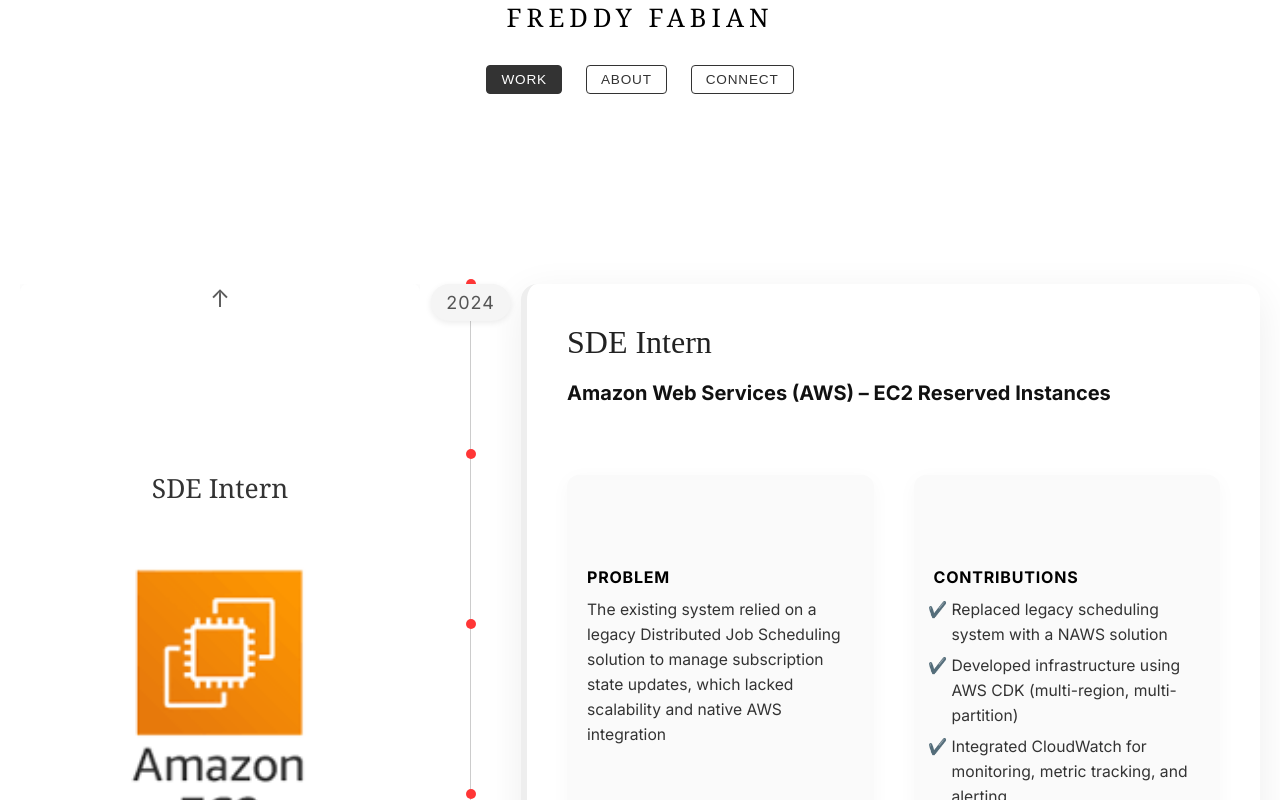
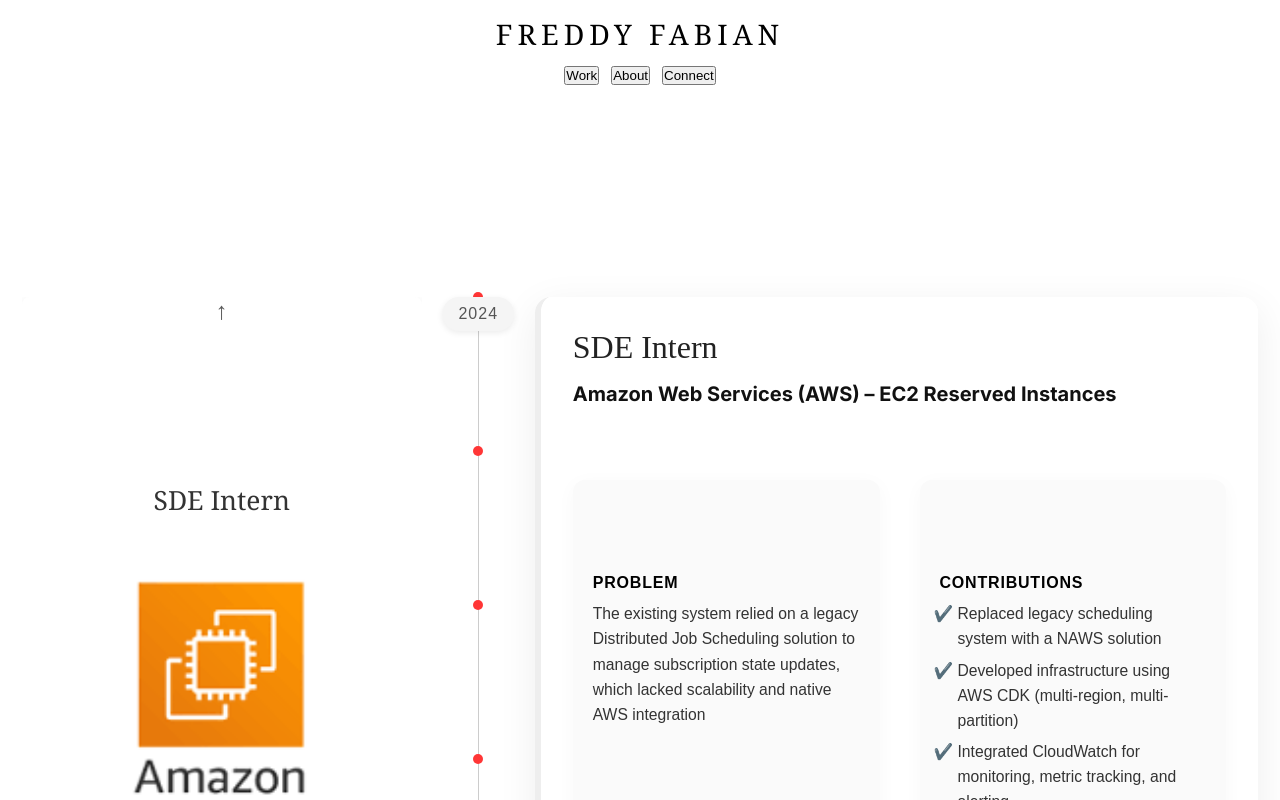
Before and after one commit to Freddy444/freddyportfolio, a React (Create React App) app: page / in a window 1280 px wide. Both pictures are taken after a click on the button "WORK". Shown: the top 800 px of the page. Built offline with nearby package versions, Linux system fonts and the light colour scheme.

Commit message:
Update Landing.css

```diff
--- a/src/sections/Landing.css
+++ b/src/sections/Landing.css
@@ -1,44 +1,46 @@
+/* Base Reset & Global Fix */
+html, body {
+  margin: 0;
+  padding: 0;
+  font-family: 'Inter', sans-serif;
+  background-color: #fff !important;
+}
+
+/* Layout: Section */
 .work-section {
-  padding: 10px 20px;
-  max-width: 100%;
-  margin: 0 auto;
-  font-family: 'Inter', sans-serif;
-  background-color: #fff;
+  padding: 2rem 1.7vw;
   display: flex;
   flex-direction: column;
-  min-height: 100vh;
+  height: 100vh;
 }
 
+/* Header Title */
 .work-section h2 {
   font-size: 1.6rem;
-  margin-bottom: 70px;
+  margin-bottom: 3rem;
+  font-family: 'Cochin', Georgia, serif;
   color: #000;
-  font-family: Cochin, Georgia, Times, 'Times New Roman', serif;
   text-align: center;
   letter-spacing: 5px;
 }
 
+/* Container Layout */
 .work-container {
   display: grid;
-  grid-template-columns: 1fr auto 1.8fr;
-  gap: 20px;
-  align-items: flex-start;
-  height: 100%;
   grid-template-columns: 1fr auto minmax(0, 2.5fr);
+  gap: 2rem;
   align-items: stretch;
-
 }
 
+/* Scrollable Project List */
 .projects-scroll-container {
-  height: 820px;
   width: 400px;
-  overflow-y: scroll;
+  height: 770px;
+  overflow-y: auto;
   scroll-snap-type: y mandatory;
+  background: #fff;
   -ms-overflow-style: none;
   scrollbar-width: none;
-  background: #fff;
-  position: relative;
-  overflow-y: auto;
 }
 
 .projects-scroll-container::-webkit-scrollbar {
@@ -48,79 +50,44 @@
 .projects-list {
   display: flex;
   flex-direction: column;
-  gap: 40px;
-  padding: 20px 0;
+  gap: 2.5rem;
+  padding: 1.25rem 0;
   align-items: flex-start;
 }
 
+/* Project Details */
 .project-details-pane {
-  width: 100%;
-  height: 100%;
   background: #fff;
-  padding: 40px;
-  border-radius: 16px;
+  padding: 2rem;
+  max-height: 770px;
+  border-radius: 1rem;
   border-left: 6px solid #eee;
   box-shadow: 0 10px 40px rgba(0, 0, 0, 0.07);
   overflow-y: auto;
   flex-grow: 1;
-  max-height: 85vh;
-  transition: all 0.3s ease;
-  max-height: none;
   box-sizing: border-box;
 }
 
 .project-details-pane h3 {
   font-size: 2rem;
-  margin-bottom: 20px;
+  margin-bottom: 1rem;
   color: #222;
-  font-family: Cochin,'Times New Roman', serif;
-
+  font-family: 'Cochin', 'Times New Roman', serif;
 }
 
-.label {
-  font-weight: 600;
-  margin-bottom: 4px;
-  color: #333;
-}
-
-.year-group {
-  position: relative;
-  width: 1px; /* width of the line */
-  background-color: #ccc;
-  border-radius: 2px;
-  height: 100%;
-  margin: 0 30px;
-}
-
-.year-label {
-  position: absolute;
-  left: 50%;
-  transform: translateX(-50%);
-  font-size: 18px;
-  background: #f5f5f5;
-  padding: 8px 16px;
-  border-radius: 20px;
-  font-weight: 500;
-  color: #555;
-  box-shadow: 0 2px 6px rgba(0, 0, 0, 0.08);
-  text-transform: uppercase;
-  letter-spacing: 1px;
-  transition: all 0.3s ease;
-}
-
+/* Grid Description */
 .description-grid {
   display: grid;
   grid-template-columns: 1fr 1fr;
-  gap: 40px;
-  align-items: start;
-  margin-top: 20px;
+  gap: 2.5rem;
+  margin-top: 1.5rem;
 }
 
 .description-grid .left,
 .description-grid .right {
-  padding: 20px;
+  padding: 1.25rem;
   background-color: #fafafa;
-  border-radius: 12px;
+  border-radius: 0.75rem;
   box-shadow: 0 4px 20px rgba(0, 0, 0, 0.03);
 }
 
@@ -129,10 +96,39 @@
   color: #5c8aff;
 }
 
-/*arrows*/
+.label {
+  font-weight: 600;
+  margin-bottom: 0.25rem;
+  color: #333;
+}
+
+/* Year Scroll Line */
+.year-group {
+  position: relative;
+  width: 1px;
+  background-color: #ccc;
+  border-radius: 2px;
+  height: 100%;
+  margin: 0 1.5rem;
+}
+
+.year-label {
+  position: absolute;
+  left: 50%;
+  transform: translateX(-50%);
+  font-size: 1rem;
+  background: #f5f5f5;
+  padding: 0.5rem 1rem;
+  border-radius: 20px;
+  color: #555;
+  box-shadow: 0 2px 6px rgba(0, 0, 0, 0.08);
+  text-transform: uppercase;
+  letter-spacing: 1px;
+}
+
+/* Arrows */
 .scroll-wrapper {
   position: relative;
-  flex: 1; /* Take available space */
   display: flex;
   flex-direction: column;
   align-items: center;
@@ -142,122 +138,125 @@
   position: absolute;
   left: 50%;
   transform: translateX(-50%);
-  font-size: 24px;
+  font-size: 1.5rem;
   color: #333;
-  z-index: 10;
   opacity: 0.8;
   pointer-events: none;
+  z-index: 10;
 }
 
-.scroll-arrow.up {
-  top: 0;
-}
+.scroll-arrow.up { top: 0; }
+.scroll-arrow.down { bottom: 0; }
 
-.scroll-arrow.down {
-  bottom: 0;
-}
-/*        */
-
-/* Global fix */
-html, body {
-  margin: 0;
-  padding: 0;
-  background-color: #fff !important;
-  overflow: hidden;
-}
-
-
-/* Default: Back button visible, hamburger hidden */
-.desktop-only {
-  display: block;
-}
-.mobile-only {
-  display: none;
-}
-
+/* Nav & Branding */
 .landing-name-clickable {
-  font-size: 1.6rem;
-  margin-bottom: 30px;
+  font-size: 1.77rem;
+  margin-top: 15px;
+  font-family: 'Cochin', Georgia, serif;
   color: #000;
-  font-family: Cochin, Georgia, Times, 'Times New Roman', serif;
   text-align: center;
   letter-spacing: 5px;
   cursor: pointer;
   user-select: none;
   transition: color 0.3s ease;
+  margin-bottom: .8rem;
 }
 
 .landing-name-clickable:hover {
-  color: #cc0000; /* Light red when hovering (optional) */
+  color: #cc0000;
 }
 
-
-.desktop-links {
-  margin-top: 20px;
-  text-align: center;
+.nav-links {
+  display: flex;
+  justify-content: center;
+  gap: 1.8rem;
+  font-family: 'Cochin', Georgia, serif;
+  font-size: .9rem;
+  text-transform: uppercase;
+  letter-spacing: 1.2px;
+  margin-bottom: 2rem;
 }
 
-.nav-button {
-  margin: 0 6px;
-  padding: 6px 14px;
-  font-size: 0.85rem;
-  text-transform: uppercase;
-  letter-spacing: 0.8px;
-  background: transparent;
-  border: 1px solid #333;
+.nav-links span {
   color: #333;
   cursor: pointer;
-  transition: all 0.25s ease;
-  border-radius: 4px;
+  position: relative;
+  padding-bottom: 4px;
+  transition: color 0.3s ease;
 }
 
-.nav-button:hover {
-  background: #333;
-  color: #fff;
+.nav-links span:hover {
+  color: #cc0000;
 }
 
-.nav-button.active {
-  background: #333;
-  color: #fff;
-  border-color: #333;
+.nav-links .active::after {
+  content: '';
+  display: block;
+  height: 2px;
+  width: 100%;
+  background: #cc0000;
+  position: absolute;
+  bottom: 0;
+  left: 0;
 }
 
-
-/* On mobile: Back button hidden, hamburger shown */
-@media (max-width: 768px) {
-  .desktop-only {
-    display: none;
-  }
-  .mobile-only {
-    display: block;
-  }
+.landing-container {
+  height: 100vh;
+  overflow: hidden;
 }
 
+.mobile-header {
+  display: flex;
+  align-items: center;
+  justify-content: space-between;
+  padding: 1.2rem 1.5rem 0 1.5rem;
+}
 
+.desktop-only { display: block; }
+.mobile-only { display: none; }
+
+/* Responsive */
 @media (max-width: 768px) {
+  .desktop-only { display: none; }
+  .mobile-only { display: block; }
+
+  .mobile-header .landing-name-clickable {
+    font-size: 1.3rem;
+    margin: 0;
+    letter-spacing: 4px;
+    text-align: right;
+    flex: 1;
+  }
+
+  .hamburger-wrapper {
+    margin-right: 1rem;
+  }
+
+  .hamburger-wrapper button {
+    font-size: 1.5rem;
+  }
+
+  .landing-container {
+    height: auto;
+    overflow: visible;
+  }
+
   .work-container {
     display: flex;
     flex-direction: column;
     gap: 0;
-    padding: 0;
-    margin: 0;
   }
 
   .projects-scroll-container {
     width: 100%;
     height: auto;
     overflow-x: scroll;
-    overflow-y: hidden;
     scroll-snap-type: x mandatory;
     display: flex;
     flex-direction: row;
-    gap: 0;
-    padding: 0;
-    margin: 0;
   }
 
   .projects-list {
-    display: flex;
     flex-direction: row;
     width: max-content;
     gap: 0;
@@ -266,43 +265,28 @@
   .projects-list > div {
     scroll-snap-align: start;
     width: 100vw;
-    flex-shrink: 0;
     padding: 20px;
     box-sizing: border-box;
   }
 
   .projects-list img {
     width: 100%;
-    height: auto;
+    max-height: 240px;
+    border-radius: 10px;
     object-fit: cover;
-    border-radius: 10px;
-    max-height: 240px;
   }
 
   .project-details-pane {
     padding: 20px;
+    border-top: 2px solid #eee;
     border-left: none;
-    border-top: 2px solid #eee;
     box-shadow: none;
     max-height: none;
     height: auto;
   }
 
-
-  .scroll-wrapper {
-    width: 100%;
-  }
-
-
+  .scroll-arrow,
   .year-group {
     display: none !important;
   }
-
 }
-
-
-@media (max-width: 768px) {
-  .scroll-arrow {
-    display: none !important;
-  }
-}
```
